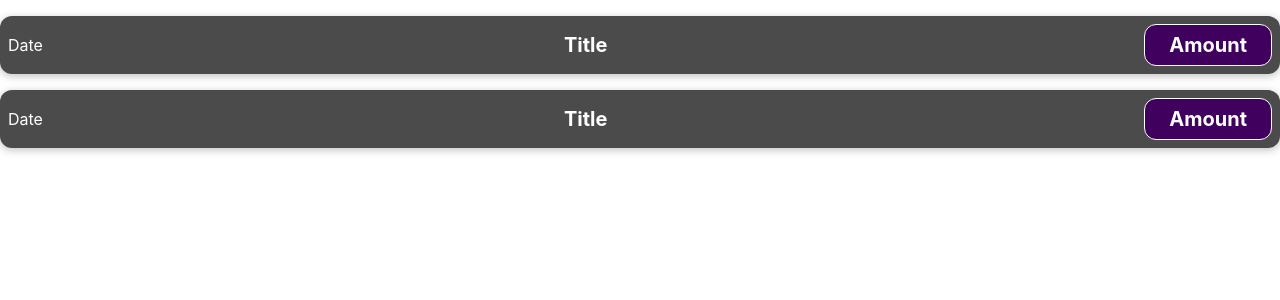
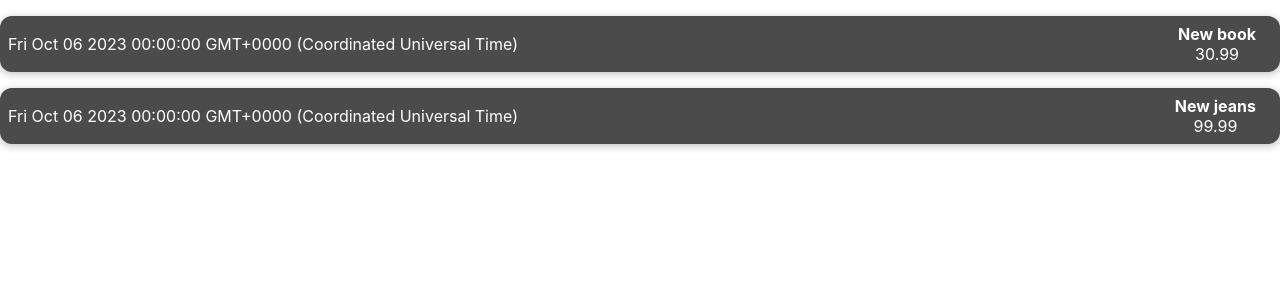
Before and after one commit to elerinnoorkoiv/expenses, a React (Create React App) app: page / in a window 1280 px wide. Shown: the top 300 px of the page. Built offline with nearby package versions, Linux system fonts and the light colour scheme.

Commit message:
expenses

```diff
--- a/src/App.js
+++ b/src/App.js
@@ -2,10 +2,26 @@
 import ExpenseItem from './components/ExpenseItem'
 
 function App() {
+  const expenses = [
+    {
+      date: new Date(2023, 9, 6),
+      title: 'New book',
+      price: 30.99
+    },
+    {
+      date: new Date(2023, 9, 6),
+      title: 'New jeans',
+      price: 99.99
+    },
+  ]
   return (
     <div className="App">
-     <ExpenseItem />
-     <ExpenseItem />
+      <ExpenseItem
+        expenseData={expenses[0]}
+      />
+      <ExpenseItem
+        expenseData={expenses[1]}
+      />
     </div>
   );
 }
--- a/src/components/ExpenseItem.js
+++ b/src/components/ExpenseItem.js
@@ -1,12 +1,14 @@
 import './ExpenseItem.css'
 
-function ExpenseItem(){
+function ExpenseItem(props){
+	console.log(props)
+
 	return (
 	<div className= "expense-item">
-		<div>Date</div>
-		<div className="expense-item__description">
-			<h2>Title</h2>
-			<div className="expense-item__price">Amount</div>
+		<div>{props.expenseData.date.toString()}</div>
+		<div>
+			<h2>{props.expenseData.title}</h2>
+			<div>{props.expenseData.price}</div>
 		</div>
 	</div>
 	)
```
